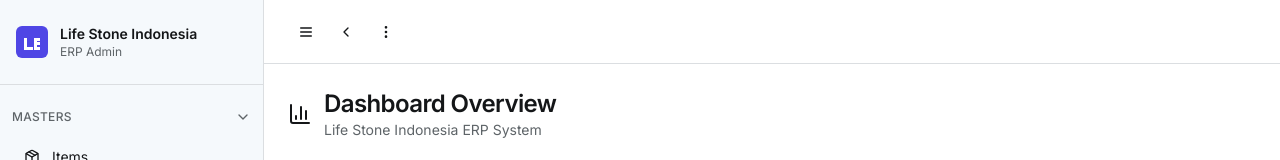
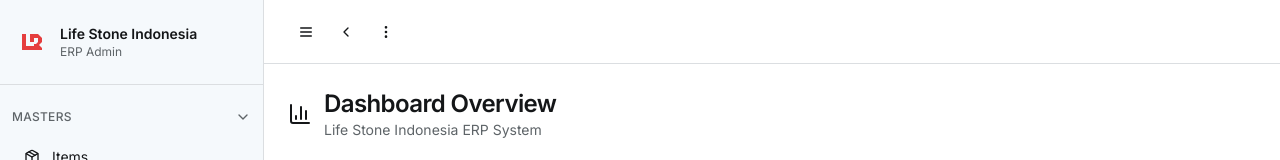
Before and after one commit to rfim/life-stone-indo-hand, a React (Vite) app: page /dashboards/overview in a window 1280 px wide. Shown: the top 160 px of the page. Built offline with nearby package versions, Linux system fonts and the light colour scheme.

Commit message:
Generated by Spark: can you change the apps logo with this

```diff
--- a/index.html
+++ b/index.html
@@ -5,6 +5,7 @@
     <meta charset="UTF-8" />
     <meta name="viewport" content="width=device-width, initial-scale=1.0" />
     <title>Life Stone Indonesia - ERP Admin</title>
+    <link rel="icon" type="image/svg+xml" href="/lifestone-logo.svg" />
     <link rel="preconnect" href="https://fonts.googleapis.com">
     <link rel="preconnect" href="https://fonts.gstatic.com" crossorigin>
     <link href="https://fonts.googleapis.com/css2?family=Inter:wght@400;500;600;700&display=swap" rel="stylesheet">
--- a/src/components/layout/header.tsx
+++ b/src/components/layout/header.tsx
@@ -11,6 +11,7 @@ import { useSidebarState } from '@/hooks/use-sidebar-state'
 import { useIsMobile } from '@/hooks/use-mobile'
 import { cn } from '@/lib/utils'
 import { MobileDrawer } from './mobile-drawer'
+import lifestoneLogo from '@/assets/images/lifestone-logo.svg'
 
 export function Header() {
   const {
@@ -114,9 +115,9 @@ export function Header() {
             {isMobile && (
               <div className="flex items-center gap-2">
                 <img
-                  src="/logo.svg"
+                  src={lifestoneLogo}
                   alt="Life Stone Indonesia"
-                  className="w-6 h-6 rounded"
+                  className="w-6 h-6"
                 />
                 <span className="font-semibold text-sm">Life Stone</span>
               </div>
--- a/src/components/layout/mobile-drawer.tsx
+++ b/src/components/layout/mobile-drawer.tsx
@@ -5,6 +5,7 @@ import { Button } from '@/components/ui/button'
 import { useSidebarState } from '@/hooks/use-sidebar-state'
 import { NAV_TREE } from '@/lib/nav-config'
 import { cn } from '@/lib/utils'
+import lifestoneLogo from '@/assets/images/lifestone-logo.svg'
 
 interface MobileDrawerProps {
   open: boolean
@@ -271,9 +272,9 @@ export function MobileDrawer({ open, onClose }: MobileDrawerProps) {
         <div className="flex items-center justify-between p-4 border-b">
           <div className="flex items-center gap-3">
             <img
-              src="/logo.svg"
+              src={lifestoneLogo}
               alt="Life Stone Indonesia"
-              className="w-8 h-8 rounded"
+              className="w-8 h-8"
             />
             <div className="flex flex-col">
               <span className="font-semibold text-sm">Life Stone Indonesia</span>
--- a/src/components/sidebar/sidebar.tsx
+++ b/src/components/sidebar/sidebar.tsx
@@ -11,6 +11,7 @@ import {
   TooltipProvider,
   TooltipTrigger,
 } from '@/components/ui/tooltip'
+import lifestoneLogo from '@/assets/images/lifestone-logo.svg'
 
 export function Sidebar() {
   const location = useLocation()
@@ -33,9 +34,9 @@ export function Sidebar() {
         isCollapsed && "justify-center px-2"
       )}>
         <img
-          src="/logo.svg"
+          src={lifestoneLogo}
           alt="Life Stone Indonesia"
-          className="w-8 h-8 rounded"
+          className="w-8 h-8"
         />
         {!isCollapsed && (
           <div className="flex flex-col">
```
Also changed, not shown: public/lifestone-logo.svg (added), src/assets/images/lifestone-logo.svg (added).
